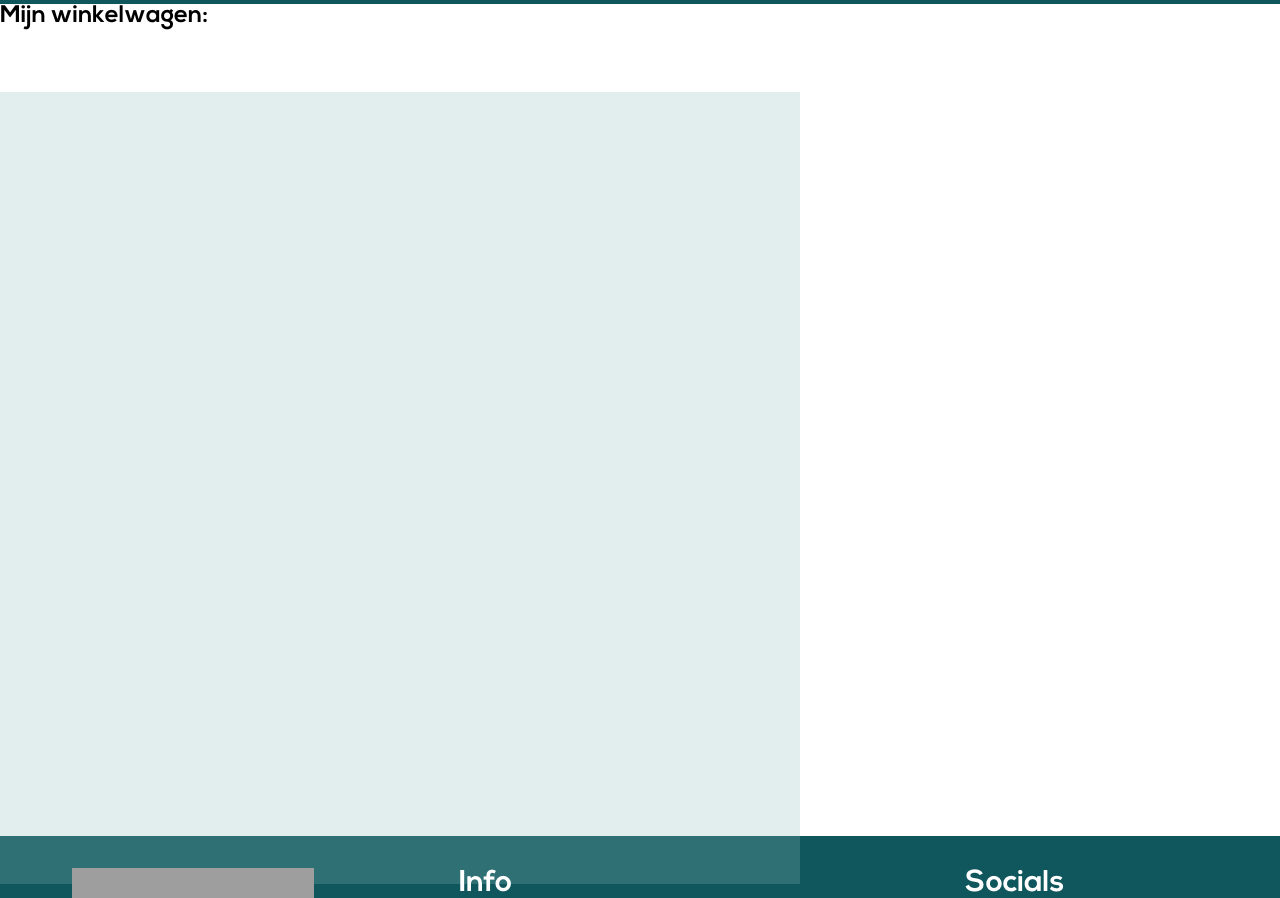
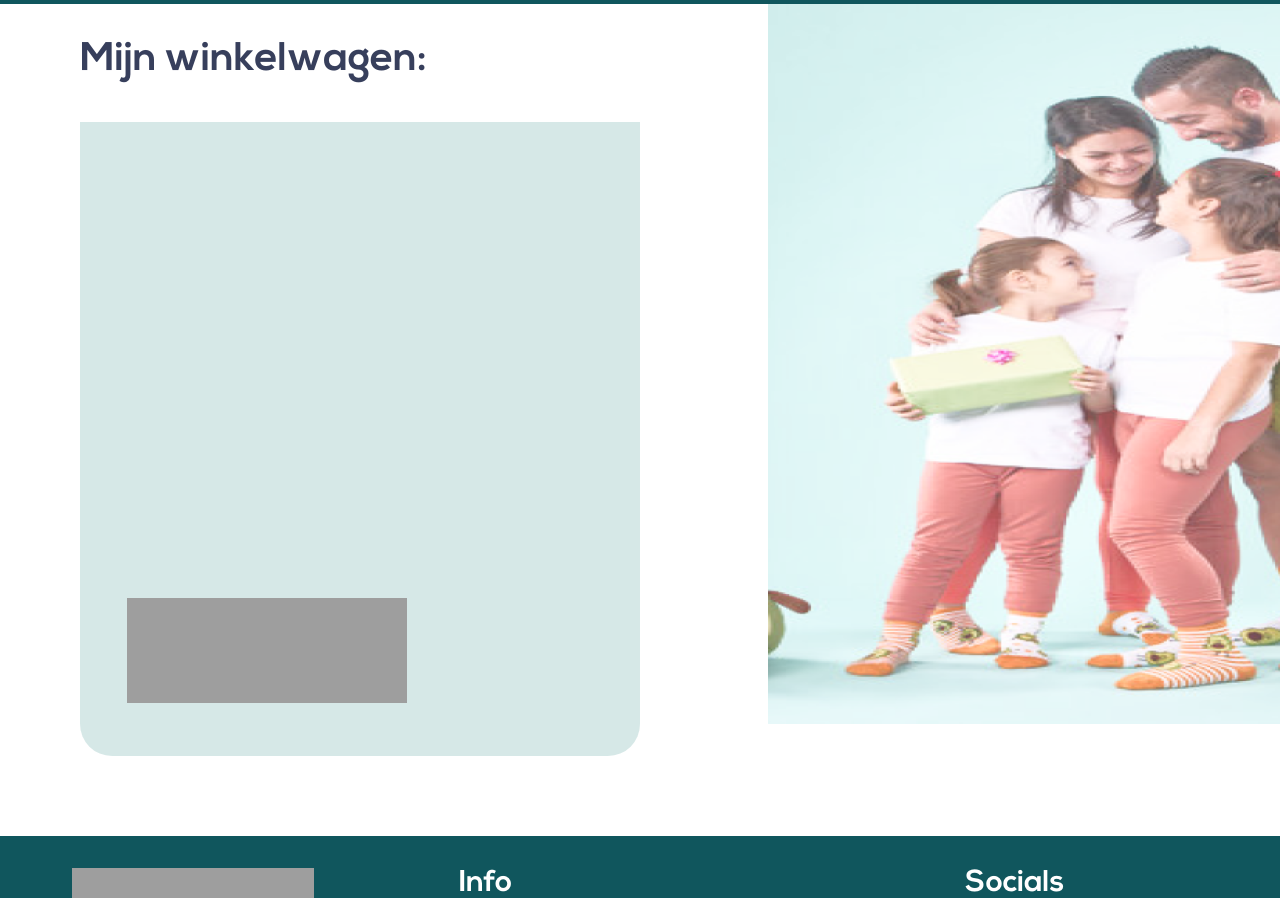
Before and after one commit to DinandRengers/SunnySocks-P1-IC-INF-1D, a PHP site: page /pages/Winkelwagen.html in a window 1280 px wide. Shown: the part 92-990 px from the top of the page. Run offline with PHP 8.4, Linux system fonts and the light colour scheme; grey boxes are pictures that could not be loaded.

Commit message:
Heb de design van winkelwagen compleet hoef alleen nog functionaliteitenn toe te voegen.

```diff
--- a/css/winkelwagen.css
+++ b/css/winkelwagen.css
@@ -9,28 +9,91 @@ html, body
     width: 100%;
 }
 
+.winkelwagenbanner
+{
+    display: flex;
+    justify-content: center;
+    max-height: 45rem;
+    padding-inline: 3rem;
+}
+
+.winkelwagenbanner > img
+{
+    width: auto;
+    height: auto;
+}
+
 .contentwinkelwagen
 {
     display: grid;
     grid-template-columns: 1fr 1fr;
-    width: 100vw;
     height: 100vh;
 }
 
 .winkelwagen
 {
-    display: flex;
-    justify-self: center;
-    background-color: rgb(137, 189, 185, 25%);
-    width: 50rem;
-    height: 55rem;
+    display: grid;
+    grid-column: 1;
+    grid-template-columns: 1fr 0.5fr;
+    grid-template-rows: 0.5fr 1fr 1fr 1fr 1.5fr;
+    background-color: rgb(137, 189, 185, 35%);
+    margin-block: 3rem;
+    margin-inline: 5rem;
+    border-radius: 2rem;
+    width: 35rem;
+    height: auto;
 }
 
 .winkelwagen > h2
 {
+    background-color: white;
+    color: rgb(55, 63, 92, 100%);
+    grid-column: 1/3;
+    width: 100%;
+    font-size: 2.5rem;
+    line-height: 1rem;
+}
+
+.wwproduct1
+{
+    grid-column: 1;
+}
+
+.wwproduct1prijs
+{
+    grid-column: 2;
+}
+
+.wwproduct2
+{
+    grid-column: 1;
+}
+
+.wwproduct2prijs
+{
+    grid-column: 2;
+}
+
+.wwproduct3
+{
+    grid-column: 1;
+}
+
+.wwproduct3prijs
+{
+    grid-column: 2;
+}
+
+.wwinfo
+{
     display: flex;
-    justify-self: center;
-    background-color: white;
-    width: 100%;
-    height: 10%;
+    justify-content: center;
+    align-content: center;
+    flex-wrap: wrap;
 }
+
+.wwinfo > img
+{
+    width: 75%;
+    height: 50%;
+}
--- a/pages/Winkelwagen.html
+++ b/pages/Winkelwagen.html
@@ -31,8 +31,21 @@
     <main class="contentwinkelwagen">
         <section class="winkelwagen">
             <h2>Mijn winkelwagen:</h2>
+                <div class="wwproduct1">
+
+                </div>
+                    <div class="wwproduct1prijs"></div>
+                <div class="wwproduct2"></div>
+                    <div class="wwproduct2prijs"></div>
+                <div class="wwproduct3"></div>
+                    <div class="wwproduct3prijs"></div>
+                <div class="wwinfo">
+                    <img src="../content/sunny_logos_slogan_blue.png" alt="sunny_logos_slogan_blue">
+                </div>
+                    <div class="totaalprijs"></div>
         </section>
         <section class="winkelwagenbanner">
+            <img src="../content/Winkelwagenportrait.png" alt="winkelwagenbanner">
 
         </section>
     </main>
```
Also changed, not shown: content/Winkelwagenportrait.png.
